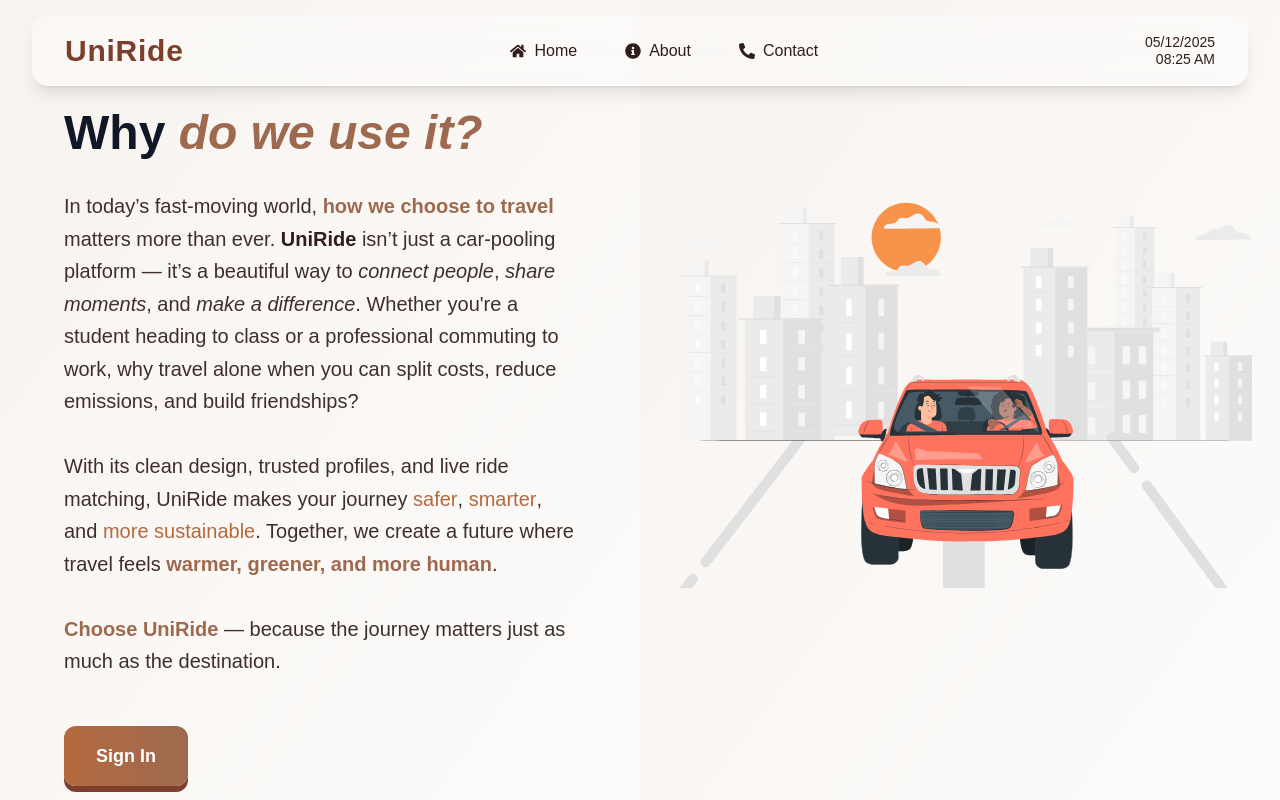
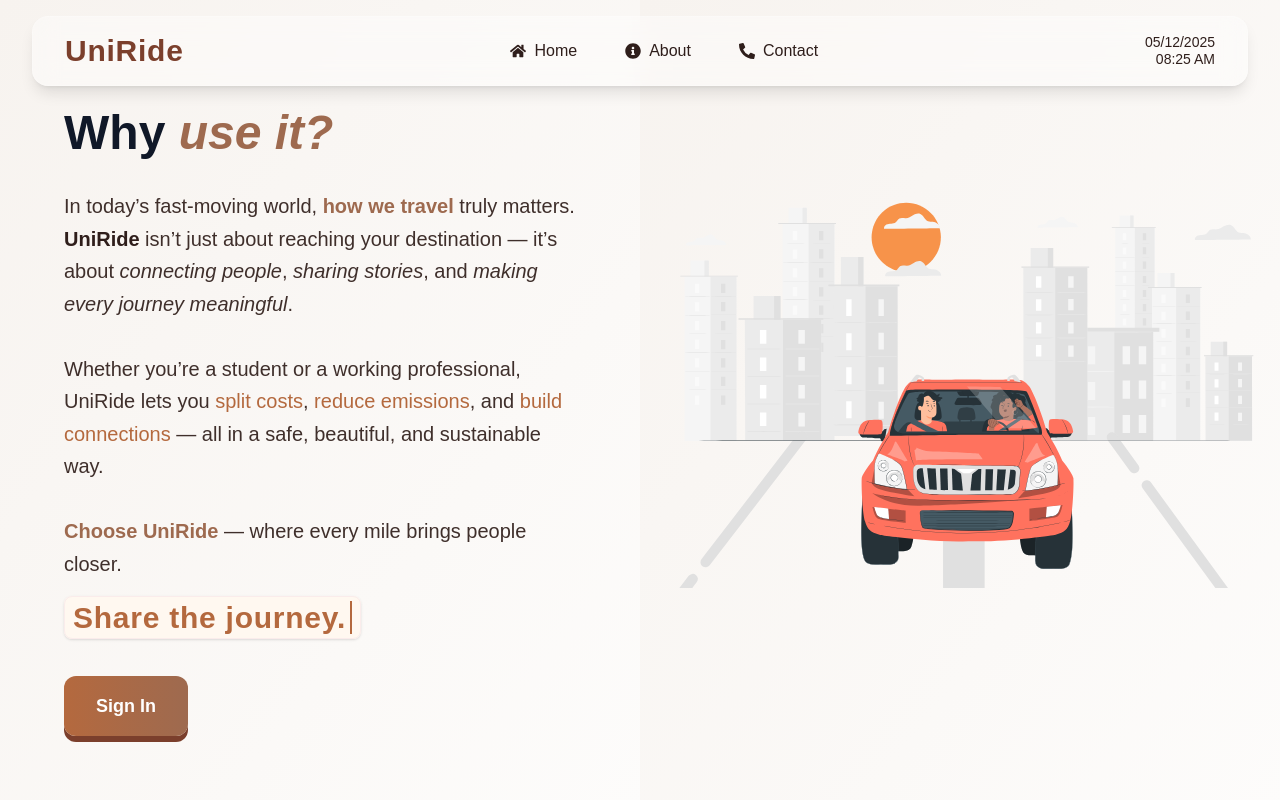
Before and after one commit to Prasun-07/car-pooling-app, a Next.js app: page / in a window 1280 px wide. Shown: the top 800 px of the page. Built offline with nearby package versions, Linux system fonts and the light colour scheme; no server answers.

Commit message:
Add typewriter effect

```diff
--- /dev/null
+++ b/src/app/components/Typewriter.tsx
@@ -0,0 +1,45 @@
+'use client';
+
+import { useEffect, useState } from 'react';
+
+const lines = [
+  'Rethink your ride.',
+  'Share the journey.',
+  'Make every mile matter.',
+];
+
+export default function Typewriter() {
+  const [index, setIndex] = useState(0);
+  const [text, setText] = useState('');
+  const [isDeleting, setIsDeleting] = useState(false);
+
+  useEffect(() => {
+    const currentLine = lines[index];
+    const speed = isDeleting ? 40 : 90;
+
+    const timer = setTimeout(() => {
+      setText((prev) =>
+        isDeleting
+          ? currentLine.substring(0, prev.length - 1)
+          : currentLine.substring(0, prev.length + 1)
+      );
+
+      if (!isDeleting && text === currentLine) {
+        setTimeout(() => setIsDeleting(true), 1200);
+      } else if (isDeleting && text === '') {
+        setIsDeleting(false);
+        setIndex((prev) => (prev + 1) % lines.length);
+      }
+    }, speed);
+
+    return () => clearTimeout(timer);
+  }, [text, isDeleting, index]);
+
+  return (
+    <h3 className="text-2xl md:text-3xl font-bold tracking-wide text-[#7b3f2c] mt-5">
+      <span className="px-2 py-1 bg-[#fff8f0] rounded-lg border border-[#faeceb] shadow-sm text-[#b4693e]">
+        <span className="border-r-2 border-[#b4693e] pr-1 animate-blink">{text}</span>
+      </span>
+    </h3>
+  );
+}
--- a/src/app/components/User.tsx
+++ b/src/app/components/User.tsx
@@ -1,25 +1,26 @@
 'use client'
 import AuthBased from "./AuthBased";
+import Typewriter from "./Typewriter";
 
 export default function User(){
    return(
         <div className="w-full bg-gradient-to-br from-[#f7f3ef] to-[#fdfcfb] py-20 px-6 md:px-16 pt-25" >
-            <div className="max-w-5xl mx-auto"><h2 className="text-4xl md:text-5xl font-extrabold text-gray-900 leading-snug mb-6">
-                Why <span className="text-[#9e6a4f] italic">do we use it?</span>
+            <div className="max-w-5xl mx-auto">
+                <h2 className="text-4xl md:text-5xl font-extrabold text-gray-900 leading-snug mb-6">
+                    Why <span className="text-[#9e6a4f] italic">use it?</span>
                 </h2>
-                <p className="text-lg md:text-xl text-[#3f2f2b] leading-relaxed max-w-5xl mx-auto mb-12">
-                    In today’s fast-moving world, <span className="text-[#9e6a4f] font-semibold">how we choose to travel</span> matters more than ever.
-                    <span className="font-extrabold text-[#2f1e1b]"> UniRide</span> isn’t just a car-pooling platform — it’s a beautiful way to
-                    <em className="italic"> connect people</em>, <em className="italic">share moments</em>, and <em className="italic">make a difference</em>.
-                    Whether you're a student heading to class or a professional commuting to work, why travel alone when you can split costs, reduce emissions, and build friendships?
+
+                <p className="text-lg md:text-xl text-[#3f2f2b] leading-relaxed max-w-5xl mx-auto mb-5">
+                    In today’s fast-moving world, <span className="text-[#9e6a4f] font-semibold">how we travel</span> truly matters.
+                    <span className="font-extrabold text-[#2f1e1b]"> UniRide</span> isn’t just about reaching your destination —
+                    it’s about <em className="italic">connecting people</em>, <em className="italic">sharing stories</em>, and <em className="italic">making every journey meaningful</em>.
                     <br /><br />
-                    With its clean design, trusted profiles, and live ride matching, UniRide makes your journey
-                    <span className="text-[#b4693e] font-medium"> safer</span>, <span className="text-[#b4693e] font-medium">smarter</span>, and
-                    <span className="text-[#b4693e] font-medium"> more sustainable</span>. Together, we create a future where travel feels
-                    <strong className="text-[#9e6a4f]"> warmer, greener, and more human</strong>.
+                    Whether you’re a student or a working professional, UniRide lets you <span className="text-[#b4693e] font-medium">split costs</span>,
+                    <span className="text-[#b4693e] font-medium"> reduce emissions</span>, and <span className="text-[#b4693e] font-medium">build connections</span> — all in a safe, beautiful, and sustainable way.
                     <br /><br />
-                    <strong className="text-[#9e6a4f]">Choose UniRide</strong> — because the journey matters just as much as the destination.
+                    <strong className="text-[#9e6a4f]">Choose UniRide</strong> — where every mile brings people closer.
                 </p>
+                <Typewriter />
             </div>
             <div className="mt-10">
                 <AuthBased/>
--- a/src/app/globals.css
+++ b/src/app/globals.css
@@ -62,3 +62,31 @@ body {
 .animate-fade-down {
   animation: fadeDown 0.5s ease-out;
 }
+
+@keyframes fadeSlideUp {
+  0% {
+    opacity: 0;
+    transform: translateY(10px);
+  }
+  100% {
+    opacity: 1;
+    transform: translateY(0);
+  }
+}
+
+.animate-fade-slide-up {
+  animation: fadeSlideUp 1.5s ease-out forwards;
+}
+
+@keyframes blink {
+  0%, 100% {
+    border-color: transparent;
+  }
+  50% {
+    border-color: #b4693e;
+  }
+}
+
+.animate-blink {
+  animation: blink 1s step-end infinite;
+}
```
